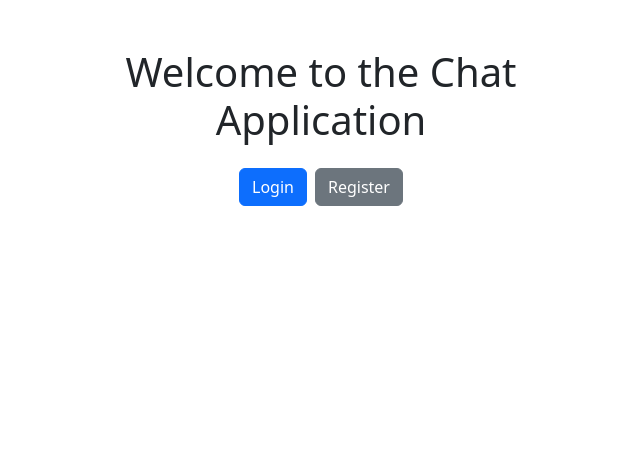
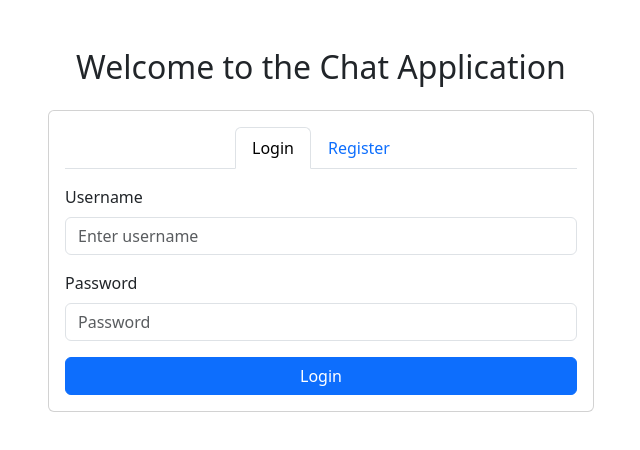
Before and after one commit to tornado-hub/chat-app, a Next.js app: page / in a window 1280 px wide. Shown: the top 450 px of the page, without its empty margins (319-959 px from the left). Built offline with nearby package versions, Linux system fonts and the light colour scheme.

Commit message:
modified the login page

```diff
--- a/src/app/api/login/route.ts
+++ b/src/app/api/login/route.ts
@@ -5,28 +5,32 @@ import jwt from 'jsonwebtoken';
 
 export async function POST(request: NextRequest) {
   try {
-    const { email, password } = await request.json();
+    const { username, password } = await request.json();
 
-    if (!email || !password) {
-      return NextResponse.json({ message: 'Email and password are required' }, { status: 400 });
+    if (!username || !password) {
+      return NextResponse.json({ message: 'Username and password are required' }, { status: 400 });
     }
 
     const client = await clientPromise;
     const db = client.db('chatapp');
 
-    const user = await db.collection('users').findOne({ email });
+    // Find the user by username
+    const user = await db.collection('users').findOne({ username });
     if (!user) {
       return NextResponse.json({ message: 'User not found' }, { status: 400 });
     }
 
+    // Check if the password matches
     const isMatch = await bcrypt.compare(password, user.password);
     if (!isMatch) {
       return NextResponse.json({ message: 'Invalid credentials' }, { status: 400 });
     }
 
+    // Generate a JWT token
     const token = jwt.sign({ userId: user._id }, process.env.JWT_SECRET!, { expiresIn: '1d' });
 
-    return NextResponse.json({ token, userId: user._id,username:user.username });
+    // Return the token and user information
+    return NextResponse.json({ token, userId: user._id, username: user.username });
   } catch (error) {
     console.error('Login error:', error);
     return NextResponse.json({ message: 'An error occurred during login' }, { status: 500 });
--- a/src/app/api/register/route.ts
+++ b/src/app/api/register/route.ts
@@ -3,20 +3,21 @@ import clientPromise from '../../../lib/mongodb';
 import bcrypt from 'bcryptjs';
 
 export async function POST(request: NextRequest) {
-  const { username, email, password } = await request.json();
+  const { username, password } = await request.json();
 
   const client = await clientPromise;
   const db = client.db('chatapp');
 
-  const existingUser = await db.collection('users').findOne({ email });
+  // Check if the username already exists
+  const existingUser = await db.collection('users').findOne({ username });
   if (existingUser) {
-    return NextResponse.json({ message: 'User already exists' }, { status: 400 });
+    return NextResponse.json({ message: 'Username already taken' }, { status: 400 });
   }
 
+  // Hash the password before storing it
   const hashedPassword = await bcrypt.hash(password, 10);
   const result = await db.collection('users').insertOne({
     username,
-    email,
     password: hashedPassword,
   });
 
--- a/src/app/dashboard/page.tsx
+++ b/src/app/dashboard/page.tsx
@@ -99,7 +99,7 @@ const Dashboard = () => {
   const handleLogout = () => {
     localStorage.removeItem('token');
     localStorage.removeItem('currentUserId');
-    router.push('/login');
+    router.push('/');
   };
 
   const selectUser = async (user) => {
--- a/src/app/page.tsx
+++ b/src/app/page.tsx
@@ -1,18 +1,45 @@
-import Link from 'next/link';
-import { Container, Row, Col, Button } from 'react-bootstrap';
+'use client';
+
+import React, { useState } from 'react';
+import { Container, Row, Col, Tab, Nav, Card } from 'react-bootstrap';
+import LoginForm from '../components/LoginForm';
+import RegistrationForm from '../components/RegisterationForm';
 
 export default function Home() {
+  const [activeKey, setActiveKey] = useState('login'); // State to manage the active tab
+
+  const handleRegistrationSuccess = () => {
+    setActiveKey('login'); // Switch to the login form after successful registration
+  };
+
   return (
     <Container className="mt-5">
       <Row className="justify-content-md-center">
-        <Col md={6} className="text-center">
-          <h1 className="mb-4">Welcome to the Chat Application</h1>
-          <Link href="/login" passHref>
-            <Button variant="primary" className="me-2">Login</Button>
-          </Link>
-          <Link href="/register" passHref>
-            <Button variant="secondary">Register</Button>
-          </Link>
+      <h2 className="text-center mb-4">Welcome to the Chat Application</h2>
+        <Col md={6}>
+          <Card>
+
+            <Card.Body>
+              <Tab.Container activeKey={activeKey} onSelect={(k) => setActiveKey(k || 'login')}>
+                <Nav variant="tabs" className="justify-content-center mb-3">
+                  <Nav.Item>
+                    <Nav.Link eventKey="login">Login</Nav.Link>
+                  </Nav.Item>
+                  <Nav.Item>
+                    <Nav.Link eventKey="register">Register</Nav.Link>
+                  </Nav.Item>
+                </Nav>
+                <Tab.Content>
+                  <Tab.Pane eventKey="login">
+                    <LoginForm />
+                  </Tab.Pane>
+                  <Tab.Pane eventKey="register">
+                    <RegistrationForm onSuccess={handleRegistrationSuccess} />
+                  </Tab.Pane>
+                </Tab.Content>
+              </Tab.Container>
+            </Card.Body>
+          </Card>
         </Col>
       </Row>
     </Container>
--- a/src/components/LoginForm.tsx
+++ b/src/components/LoginForm.tsx
@@ -1,22 +1,23 @@
-// src/components/LoginForm.tsx
 'use client';
 
 import React, { useState } from 'react';
 import axios from 'axios';
+import { Form, Button, Alert, Spinner } from 'react-bootstrap';
 import { useRouter } from 'next/navigation';
-import { Form, Button, Container, Alert } from 'react-bootstrap';
 
 const LoginForm: React.FC = () => {
-  const [email, setEmail] = useState('');
+  const [username, setUsername] = useState('');
   const [password, setPassword] = useState('');
   const [error, setError] = useState('');
+  const [loading, setLoading] = useState(false);
   const router = useRouter();
 
   const handleSubmit = async (e: React.FormEvent) => {
     e.preventDefault();
     setError('');
+    setLoading(true);
     try {
-      const response = await axios.post('/api/login', { email, password });
+      const response = await axios.post('/api/login', { username, password });
       localStorage.setItem('token', response.data.token);
       localStorage.setItem('currentUserId', response.data.userId);
       router.push('/dashboard');
@@ -26,21 +27,21 @@ const LoginForm: React.FC = () => {
       } else {
         setError('An unexpected error occurred');
       }
+    } finally {
+      setLoading(false);
     }
   };
 
   return (
-    <Container className="mt-5">
-      <h1 className="text-center mb-4">Login</h1>
     <Form onSubmit={handleSubmit}>
       {error && <Alert variant="danger">{error}</Alert>}
-        <Form.Group className="mb-3" controlId="formBasicEmail">
-          <Form.Label>Email address</Form.Label>
+      <Form.Group className="mb-3" controlId="formBasicUsername">
+        <Form.Label>Username</Form.Label>
         <Form.Control
-            type="email"
-            placeholder="Enter email"
-            value={email}
-            onChange={(e) => setEmail(e.target.value)}
+          type="text"
+          placeholder="Enter username"
+          value={username}
+          onChange={(e) => setUsername(e.target.value)}
           required
         />
       </Form.Group>
@@ -55,11 +56,11 @@ const LoginForm: React.FC = () => {
           required
         />
       </Form.Group>
-        <Button variant="primary" type="submit" className="w-100">
-          Login
+
+      <Button variant="primary" type="submit" className="w-100" disabled={loading}>
+        {loading ? <Spinner animation="border" size="sm" /> : 'Login'}
       </Button>
     </Form>
-    </Container>
   );
 };
 
--- a/src/components/RegisterationForm.tsx
+++ b/src/components/RegisterationForm.tsx
@@ -2,34 +2,46 @@
 
 import React, { useState } from 'react';
 import axios from 'axios';
-import { useRouter } from 'next/navigation';
-import { Form, Button, Container, Alert } from 'react-bootstrap';
+import { Form, Button, Alert, Spinner } from 'react-bootstrap';
 
-const RegistrationForm: React.FC = () => {
+interface RegistrationFormProps {
+  onSuccess?: () => void;
+}
+
+const RegistrationForm: React.FC<RegistrationFormProps> = ({ onSuccess }) => {
   const [username, setUsername] = useState('');
-  const [email, setEmail] = useState('');
   const [password, setPassword] = useState('');
+  const [confirmPassword, setConfirmPassword] = useState('');
   const [error, setError] = useState('');
-  const router = useRouter();
+  const [loading, setLoading] = useState(false);
 
   const handleSubmit = async (e: React.FormEvent) => {
     e.preventDefault();
     setError('');
+
+    if (password !== confirmPassword) {
+      setError('Passwords do not match');
+      return;
+    }
+
+    setLoading(true);
     try {
-      await axios.post('/api/register', { username, email, password });
-      router.push('/login');
+      await axios.post('/api/register', { username, password });
+      if (onSuccess) {
+        onSuccess();
+      }
     } catch (error) {
       if (axios.isAxiosError(error) && error.response) {
         setError(error.response.data.message || 'An error occurred during registration');
       } else {
         setError('An unexpected error occurred');
       }
+    } finally {
+      setLoading(false);
     }
   };
 
   return (
-    <Container className="mt-5">
-      <h1 className="text-center mb-4">Register</h1>
     <Form onSubmit={handleSubmit}>
       {error && <Alert variant="danger">{error}</Alert>}
       <Form.Group className="mb-3" controlId="formBasicUsername">
@@ -39,17 +51,6 @@ const RegistrationForm: React.FC = () => {
           placeholder="Enter username"
           value={username}
           onChange={(e) => setUsername(e.target.value)}
-            required
-          />
-        </Form.Group>
-
-        <Form.Group className="mb-3" controlId="formBasicEmail">
-          <Form.Label>Email address</Form.Label>
-          <Form.Control
-            type="email"
-            placeholder="Enter email"
-            value={email}
-            onChange={(e) => setEmail(e.target.value)}
           required
         />
       </Form.Group>
@@ -64,11 +65,22 @@ const RegistrationForm: React.FC = () => {
           required
         />
       </Form.Group>
-        <Button variant="primary" type="submit" className="w-100">
-          Register
+
+      <Form.Group className="mb-3" controlId="formBasicConfirmPassword">
+        <Form.Label>Confirm Password</Form.Label>
+        <Form.Control
+          type="password"
+          placeholder="Confirm Password"
+          value={confirmPassword}
+          onChange={(e) => setConfirmPassword(e.target.value)}
+          required
+        />
+      </Form.Group>
+
+      <Button variant="primary" type="submit" className="w-100" disabled={loading}>
+        {loading ? <Spinner animation="border" size="sm" /> : 'Register'}
       </Button>
     </Form>
-    </Container>
   );
 };
 
```
Also changed, not shown: src/app/login/page.tsx (deleted, +0 -13 lines), src/app/register/page.tsx (deleted, +0 -13 lines), src/components/Chats.tsx (+109 -45 lines). Lines whose indentation alone changed are shown as unchanged.
